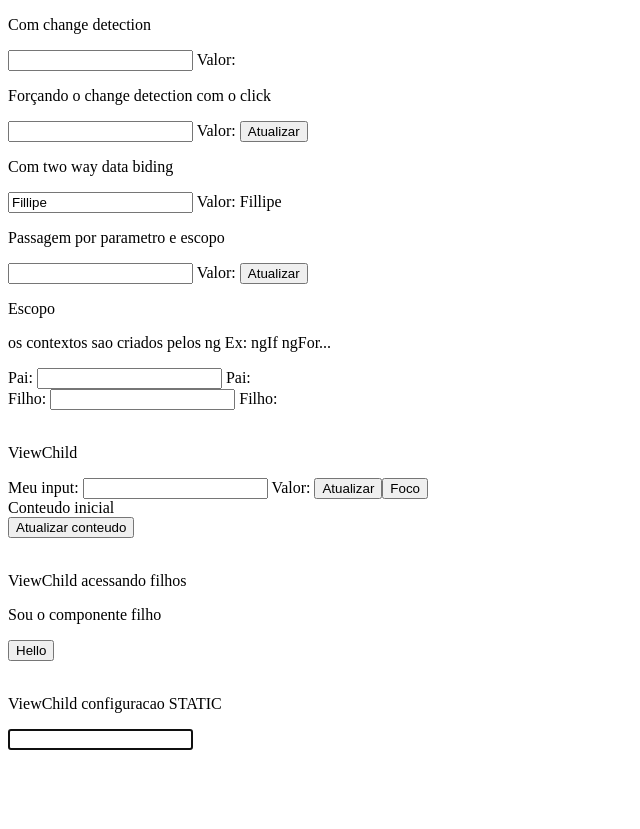
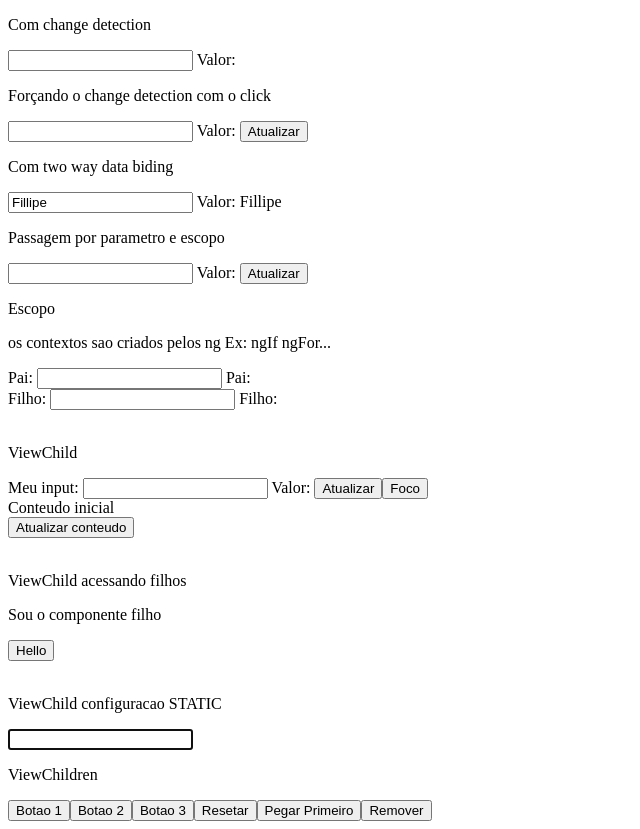
Before and after one commit to fillipe-felix/fundamentos-angular, an Angular app: page / in a window 1280 px wide. Shown: the whole page, without its empty margins (0-640 px from the left). Before the commit the page ends 800 px from the top, so only its background shows below. Built offline with nearby package versions, Linux system fonts and the light colour scheme.

Commit message:
102. Acessar Elementos HTML no Componente com "@ViewChildren”

```diff
--- a/src/app/app.component.html
+++ b/src/app/app.component.html
@@ -70,3 +70,12 @@ Valor: {{ meuInput5.value }}
 <!--@ViewChild configuracao STATIC-->
 <p>ViewChild configuracao STATIC</p>
 <input #meuInput6 type="text">
+
+<!--ViewChildren-->
+<p>ViewChildren</p>
+<button #meuButton (click)="changeColor($event)" *ngFor="let btn of buttonsList; let i = index"
+        class="btn-{{i}}"> {{ btn }}
+</button>
+<button (click)="resetButton()">Resetar</button>
+<button (click)="firstButton()">Pegar Primeiro</button>
+<button (click)="removerItem()">Remover</button>
--- a/src/app/app.component.ts
+++ b/src/app/app.component.ts
@@ -1,4 +1,13 @@
-import { AfterViewInit, ChangeDetectorRef, Component, ElementRef, OnInit, ViewChild } from '@angular/core';
+import {
+  AfterViewInit,
+  ChangeDetectorRef,
+  Component,
+  ElementRef,
+  OnInit,
+  QueryList,
+  ViewChild,
+  ViewChildren
+} from '@angular/core';
 import { FilhoComponent } from './filho/filho.component';
 
 @Component({
@@ -15,12 +24,27 @@ export class AppComponent implements OnInit, AfterViewInit {
   @ViewChild('meuInput6') meuInput6El!: ElementRef<HTMLInputElement>;
   @ViewChild('minhaDiv') minhaDivEl!: ElementRef<HTMLDivElement>;
   @ViewChild('filhoComponent') filhoComponentRef!: FilhoComponent;
+  @ViewChildren('meuButton') buttonsEl!: QueryList<ElementRef<HTMLButtonElement>>;
+
+
+  buttonsList = [
+    'Botao 1',
+    'Botao 2',
+    'Botao 3',
+  ]
 
   constructor(private _cdRef: ChangeDetectorRef) {
   }
 
   ngAfterViewInit(): void {
     this.meuInput6El.nativeElement.focus()
+    // this.buttonsEl.forEach(button => {
+    //   button.nativeElement.style.backgroundColor = 'red';
+    // })
+
+    this.buttonsEl.changes.subscribe((result) => {
+      console.log('result: ', result);
+    })
   }
 
   ngOnInit(): void {
@@ -54,4 +78,36 @@ export class AppComponent implements OnInit, AfterViewInit {
     this.filhoComponentRef.dizerOi();
     this.filhoComponentRef.message = 'Eu disse oi';
   }
+
+  changeColor(event: Event) {
+    const btnElement = event.target as HTMLButtonElement;
+
+    if (btnElement.style.backgroundColor === 'red') {
+      btnElement.style.backgroundColor = 'white';
+      btnElement.style.color = 'black';
+      return;
+    }
+    btnElement.style.backgroundColor = 'red';
+    btnElement.style.color = 'white';
+  }
+
+  resetButton() {
+    this.buttonsEl.forEach(button => {
+      button.nativeElement.style.backgroundColor = 'white';
+      button.nativeElement.style.color = 'black';
+    })
+  }
+
+  firstButton() {
+    //const primeiro = this.buttonsEl.first;
+    // const primeiro = this.buttonsEl.get(0);
+    // const primeiro = this.buttonsEl.find(button => button.nativeElement.className === 'btn-0');
+    const primeiro = this.buttonsEl.toArray()[0];
+
+    console.log(primeiro);
+  }
+
+  removerItem() {
+    this.buttonsList.shift();
+  }
 }
```
